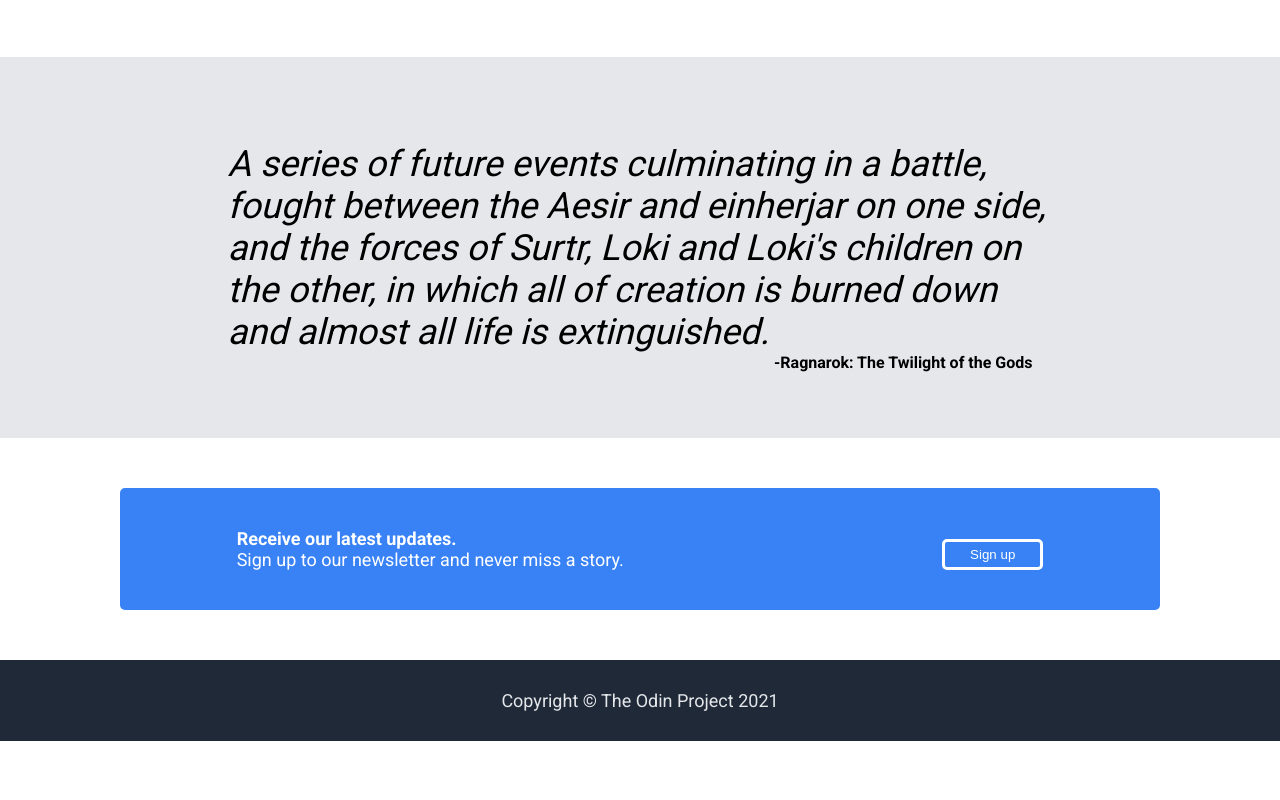
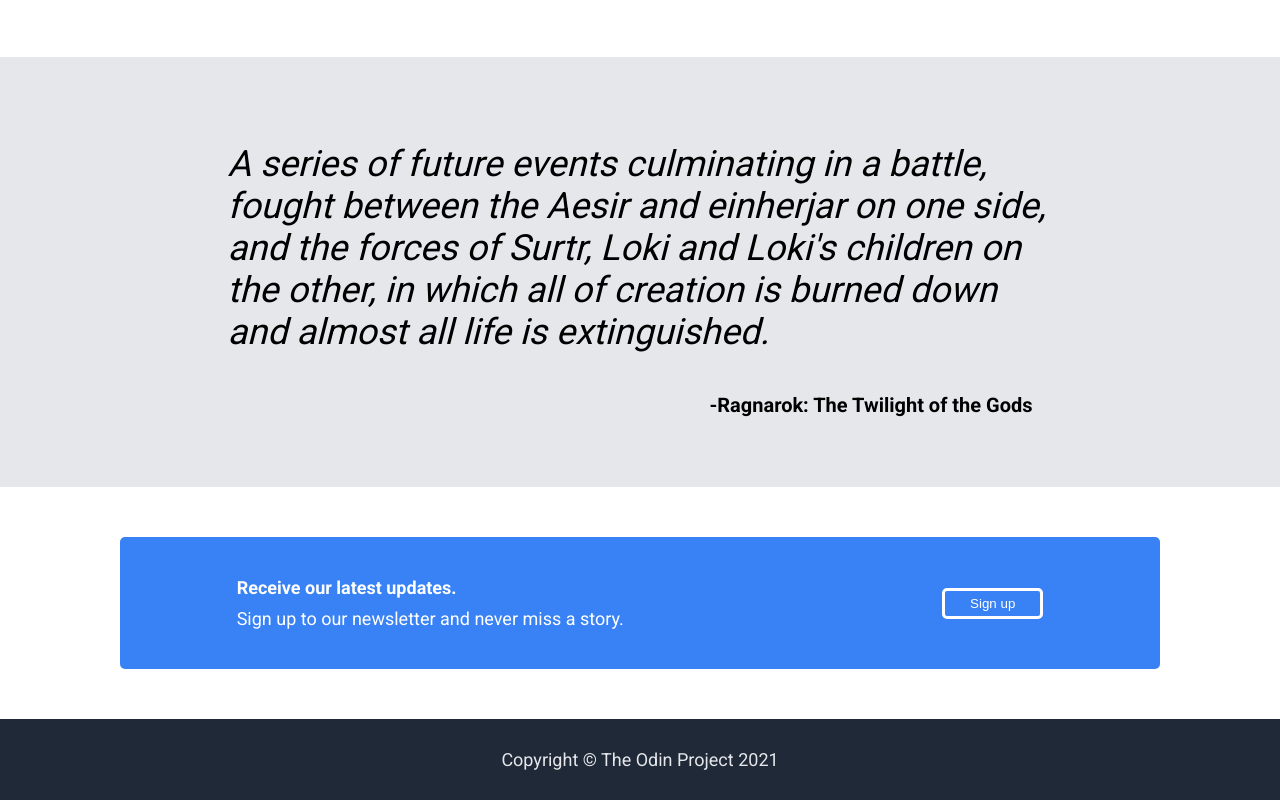
Before and after one commit to santiagotena/landing-page, a plain HTML site: page index.html in a window 1280 px wide. Shown: the part 845-1645 px from the top of the page. Before the commit the page ends 1586 px from the top, so only its background shows below. Drawn offline with Linux system fonts and the light colour scheme.

Commit message:
Improve margins

```diff
--- a/css/styles.css
+++ b/css/styles.css
@@ -138,20 +138,20 @@ button {
 	font-size: 36px;
 	font-style: italic;
 	width: 825px;
-	margin-bottom: 0;
+	margin-bottom: 20px;
 }
 
 .quote-author {
 	font-weight: bold;
 	align-self: flex-end;
-	margin-top: 0;
 	padding-right: 20px;
+	font-size: 20px;
 }
 
 .lower-section {
 	display: flex;
 	justify-content: space-around;
-	align-items: flex-end;
+	align-items: center;
 	gap: 125px;
 	width: 1000px;
 	margin: auto;
@@ -205,4 +205,5 @@ button {
 
 #call {
 	font-weight: bold;
+	padding-bottom: 10px;
 }
```
